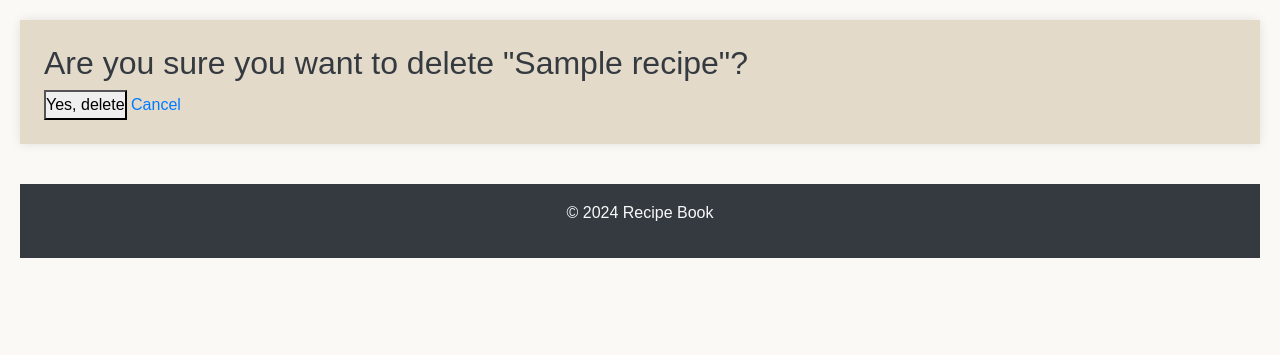
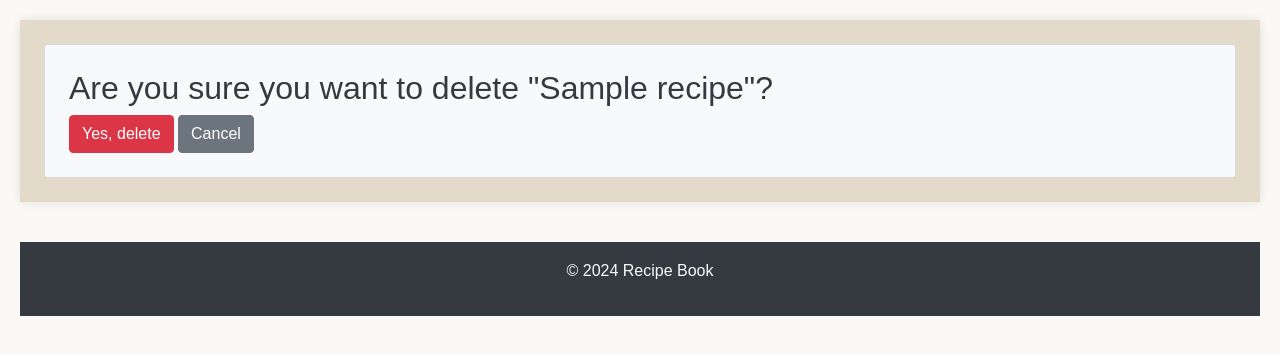
Before and after one commit to seanfreaney/fav-recipes, a Django app: page /recipe/1/delete/ in a window 1280 px wide. Shown: the part 158-513 px from the top of the page. Run offline with Django 4.2, Linux system fonts and the light colour scheme; a user stored in the database is signed in; tables that the repository leaves empty hold one stand-in row (values such as "Sample post"); some libraries are stand-ins or nearby versions.

Commit message:
style confirm delete

```diff
--- a/recipes/templates/recipes/confirm_delete.html
+++ b/recipes/templates/recipes/confirm_delete.html
@@ -4,10 +4,12 @@
 {% block title %}Confirm Delete{% endblock %}
 
 {% block content %}
+<div class="bg-light p-4 card">
     <h2>Are you sure you want to delete "{{ recipe.title }}"?</h2>
     <form method="post">
         {% csrf_token %}
-        <button type="submit">Yes, delete</button>
-        <a href="{% url 'recipe_detail' recipe.pk %}">Cancel</a>
+        <button type="submit" class="btn btn-danger">Yes, delete</button>
+        <a href="{% url 'recipe_detail' recipe.pk %}" class="btn btn-secondary">Cancel</a>
     </form>
+</div>
 {% endblock %}
```
